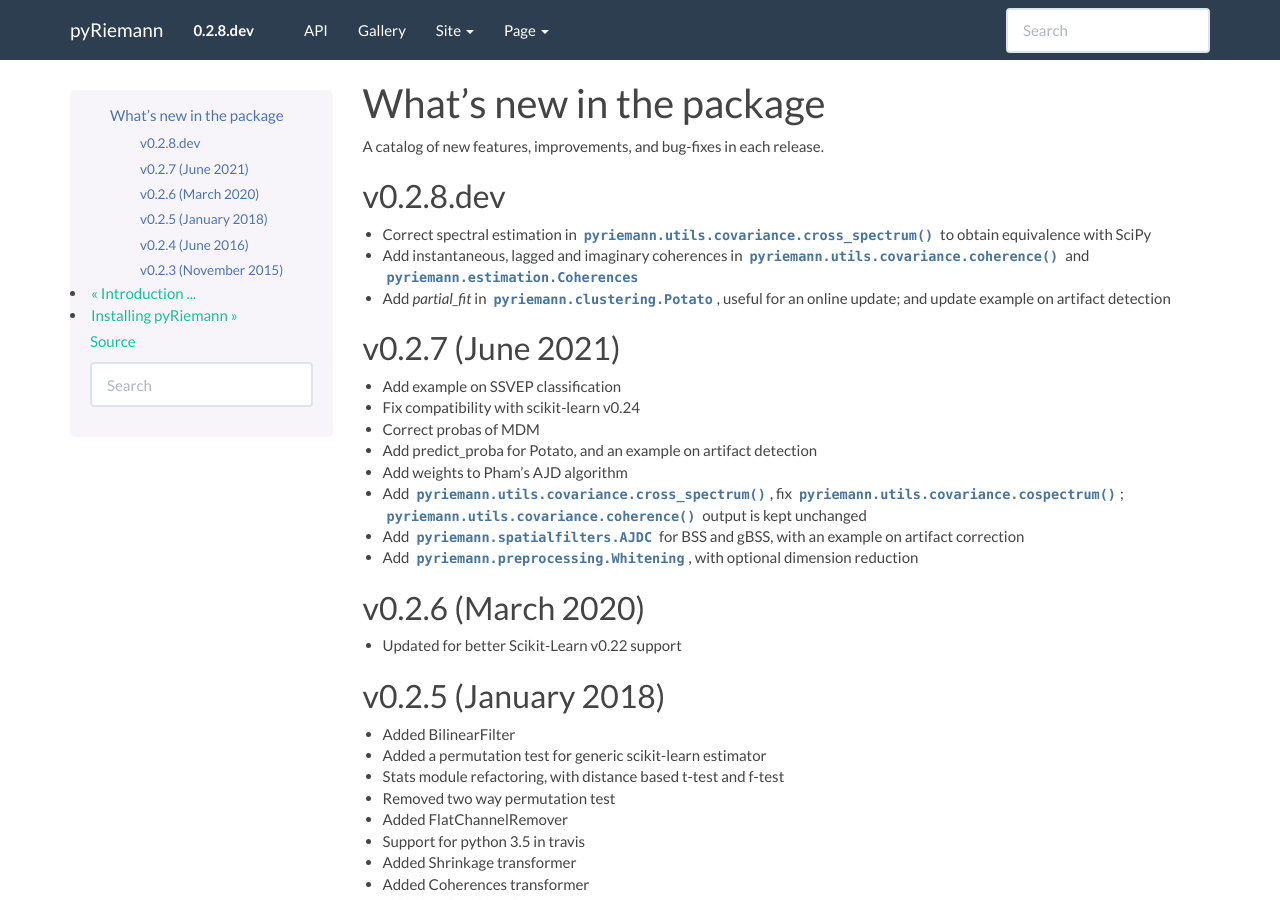
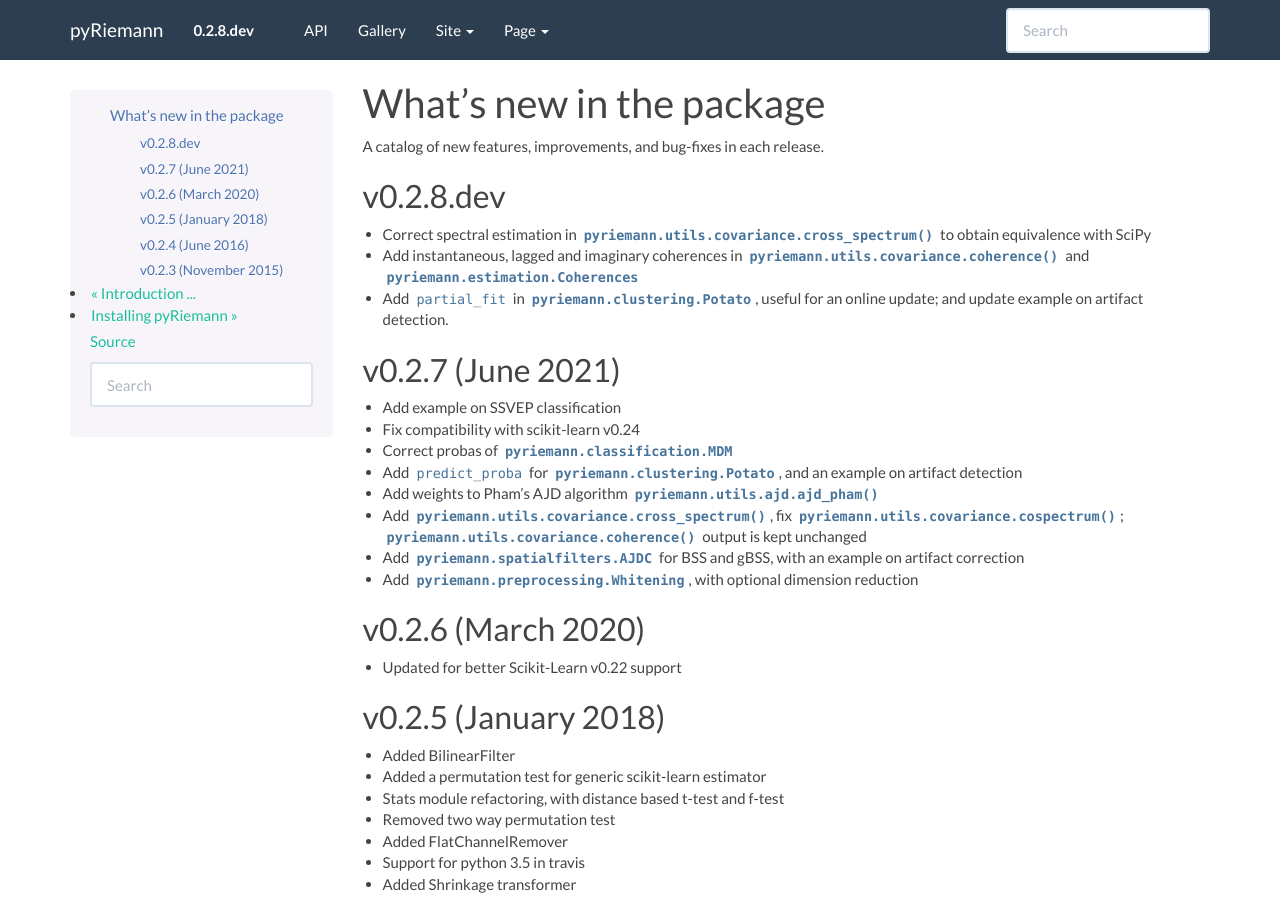
Before and after one commit to pyRiemann/pyRiemann, a Sphinx documentation site: the page built from doc/whatsnew.rst, in a window 1280 px wide and 900 px high. Built offline with Sphinx 7.4.7, drawn with Linux system fonts in a browser that asks for light colours; formulas are drawn with MathJax 3; pages that are not in the unit, such as notebooks, are missing from menus.

Commit message:
complete doc

```diff
--- a/doc/whatsnew.rst
+++ b/doc/whatsnew.rst
@@ -14,7 +14,7 @@ v0.2.8.dev
 
 - Add instantaneous, lagged and imaginary coherences in :func:`pyriemann.utils.covariance.coherence` and :class:`pyriemann.estimation.Coherences`
 
-- Add `partial_fit` in :class:`pyriemann.clustering.Potato`, useful for an online update; and update example on artifact detection
+- Add ``partial_fit`` in :class:`pyriemann.clustering.Potato`, useful for an online update; and update example on artifact detection.
 
 v0.2.7 (June 2021)
 ------------------
@@ -23,11 +23,11 @@ v0.2.7 (June 2021)
 
 - Fix compatibility with scikit-learn v0.24
 
-- Correct probas of MDM
+- Correct probas of :class:`pyriemann.classification.MDM`
 
-- Add predict_proba for Potato, and an example on artifact detection
+- Add ``predict_proba`` for :class:`pyriemann.clustering.Potato`, and an example on artifact detection
 
-- Add weights to Pham's AJD algorithm
+- Add weights to Pham's AJD algorithm :func:`pyriemann.utils.ajd.ajd_pham`
 
 - Add :func:`pyriemann.utils.covariance.cross_spectrum`, fix :func:`pyriemann.utils.covariance.cospectrum`; :func:`pyriemann.utils.covariance.coherence` output is kept unchanged
 
```
Also changed, not shown: 1 other file.
